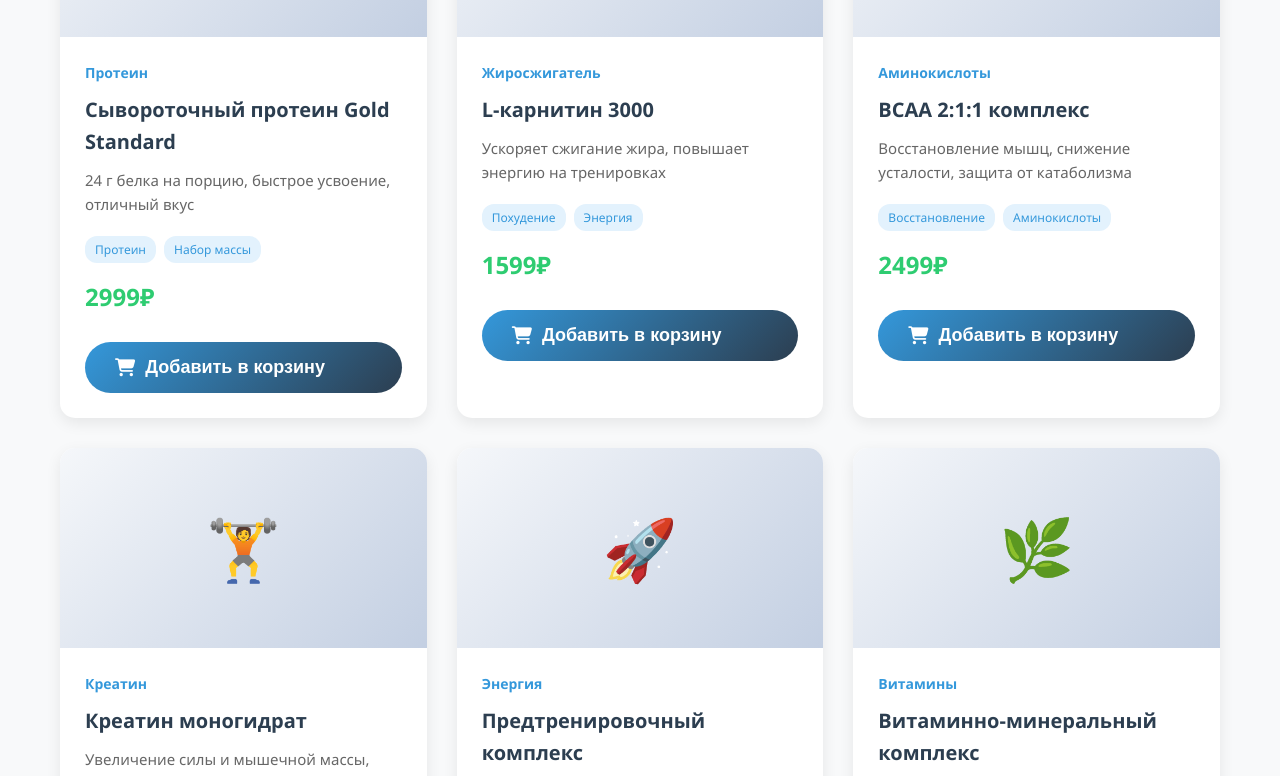
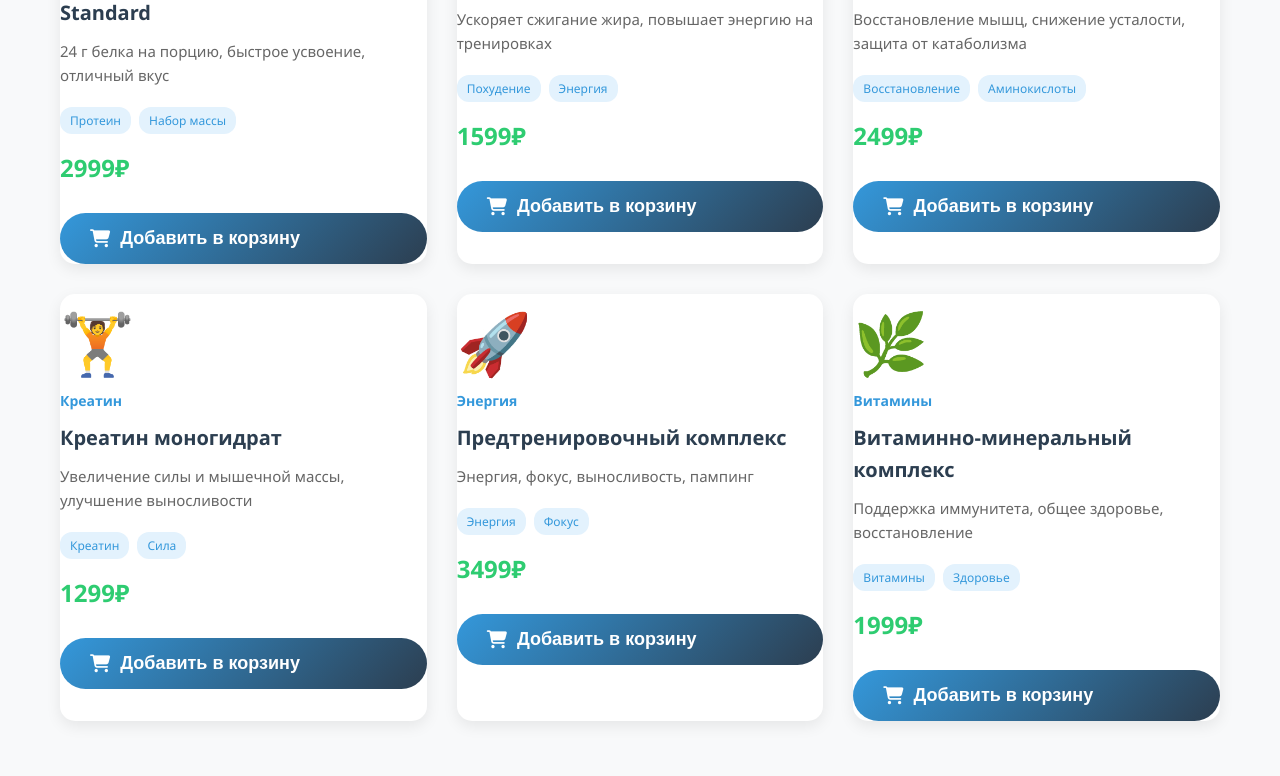
Before and after one commit to BochaAM/sport-nutrition, a plain HTML site: page results.html in a window 1280 px wide. Shown: the part 641-1417 px from the top of the page. After the commit the page ends 1382 px from the top, so only its background shows below. Drawn offline with Linux system fonts and the light colour scheme; files that its build step writes are made by us from their sources.

Commit message:
Update results.html

```diff
--- a/results.html
+++ b/results.html
@@ -50,14 +50,9 @@
             transform: translateY(-5px);
         }
 
-        .product-image {
-            height: 200px;
-            background: linear-gradient(135deg, #f5f7fa 0%, #c3cfe2 100%);
-            display: flex;
-            align-items: center;
-            justify-content: center;
-            color: #3498db;
-            font-size: 60px;
+        <div class="product-image">
+    <img src="${getProductImage(product.category)}" alt="${product.name}">
+</div>
         }
 
         .product-info {
```
